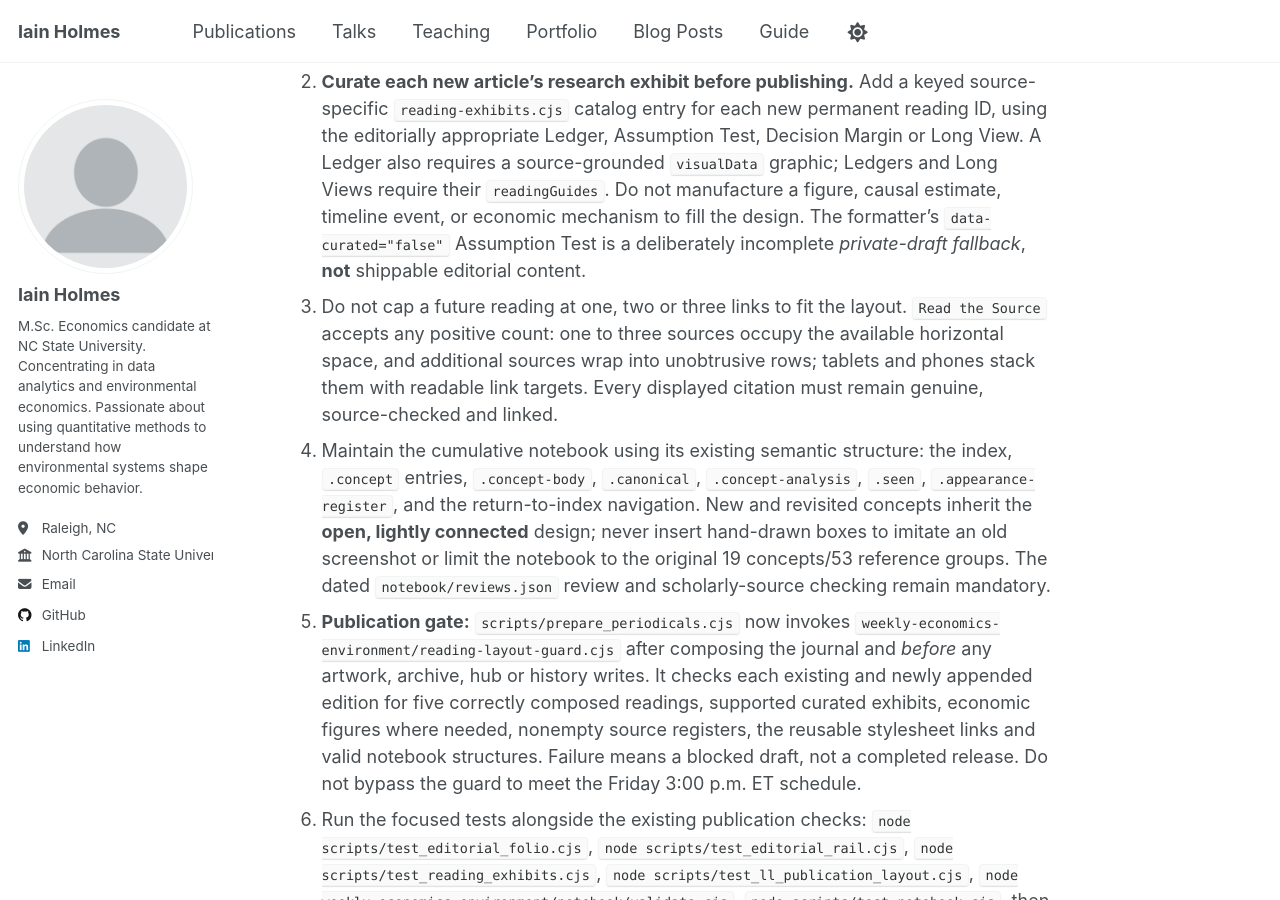
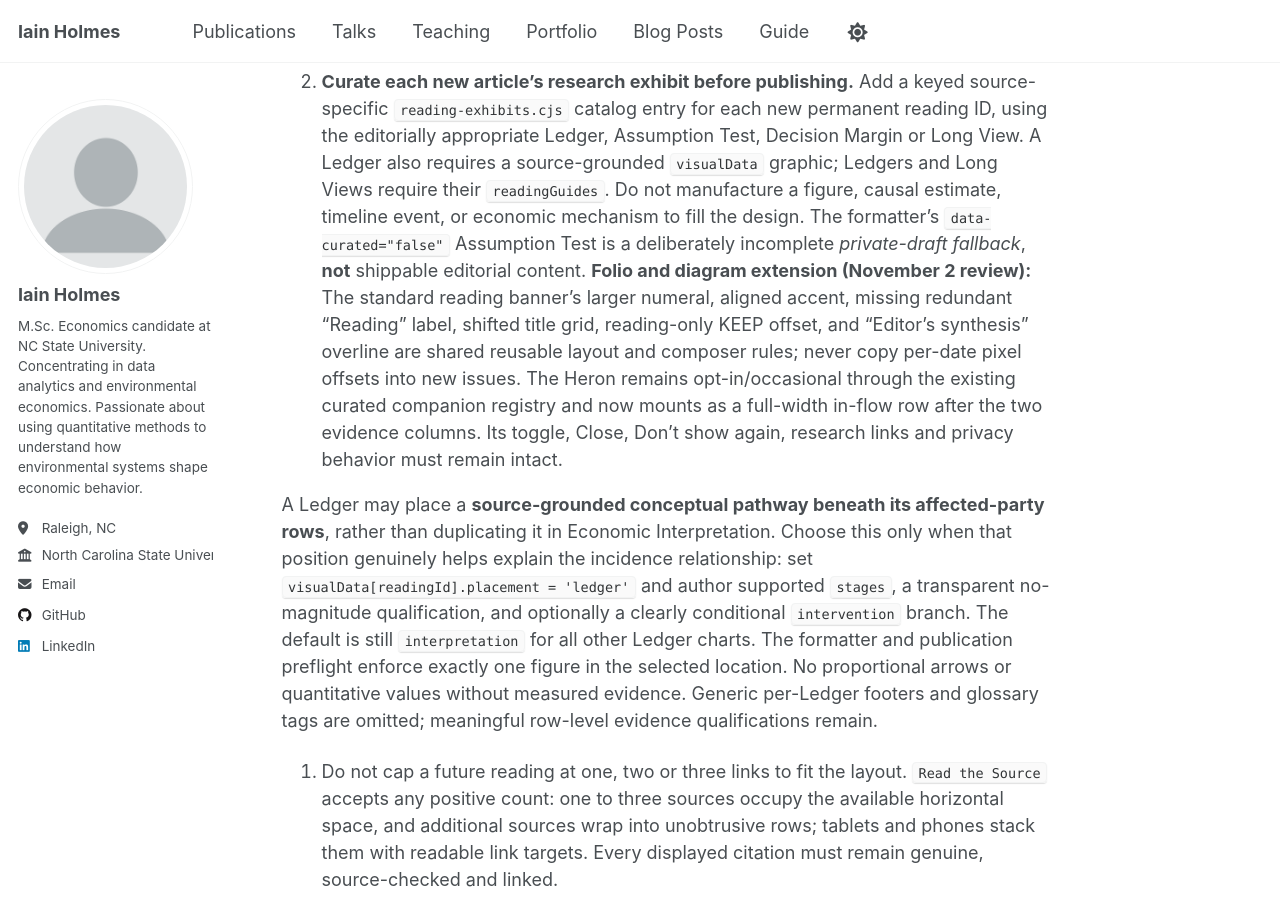
Before and after one commit to iainholmes/iainholmes.github.io, a Jekyll site: the page built from personal-updates/PUBLISHING.md, in a window 1280 px wide and 900 px high, scrolled down 11400 px. Built offline with Jekyll 4.4.1, drawn with Linux system fonts in a browser that asks for light colours; nearby versions of some CDN libraries; our own code applies the rules of GitHub Pages for plain Markdown files; library files that are not in the unit come from our copies; a script that is not in the unit is left out.

Commit message:
Document durable folio, selective incidence pathways and in-flow Heron publishing rules

```diff
--- a/personal-updates/PUBLISHING.md
+++ b/personal-updates/PUBLISHING.md
@@ -100,6 +100,10 @@ Check notebook → article/edition and journal → notebook links on desktop and
 
 1. Author five new readings using the canonical semantic article markup: `.entry-head`, `.article-grid`, `.prose` containing `.finding` and both analytical sections, `.limitation`, `.sources`, and the companion `.research-note`. Keep identifying IDs unique and date-prefixed. **Do not hand-copy the composed `reading-opening`, `feature-spread` or `reading-sources` layout** from another issue. `editorial-folio.cjs` generates the standardized, full-width opening; paired economic interpretation and research exhibit; evidence register; and unboxed, horizontal source register when `scripts/prepare_periodicals.cjs` runs.
 2. **Curate each new article's research exhibit before publishing.** Add a keyed source-specific `reading-exhibits.cjs` catalog entry for each new permanent reading ID, using the editorially appropriate Ledger, Assumption Test, Decision Margin or Long View. A Ledger also requires a source-grounded `visualData` graphic; Ledgers and Long Views require their `readingGuides`. Do not manufacture a figure, causal estimate, timeline event, or economic mechanism to fill the design. The formatter's `data-curated="false"` Assumption Test is a deliberately incomplete *private-draft fallback*, **not** shippable editorial content.
+**Folio and diagram extension (November 2 review):** The standard reading banner's larger numeral, aligned accent, missing redundant "Reading" label, shifted title grid, reading-only KEEP offset, and "Editor's synthesis" overline are shared reusable layout and composer rules; never copy per-date pixel offsets into new issues. The Heron remains opt-in/occasional through the existing curated companion registry and now mounts as a full-width in-flow row after the two evidence columns. Its toggle, Close, Don't show again, research links and privacy behavior must remain intact.
+
+A Ledger may place a **source-grounded conceptual pathway beneath its affected-party rows**, rather than duplicating it in Economic Interpretation. Choose this only when that position genuinely helps explain the incidence relationship: set `visualData[readingId].placement = 'ledger'` and author supported `stages`, a transparent no-magnitude qualification, and optionally a clearly conditional `intervention` branch. The default is still `interpretation` for all other Ledger charts. The formatter and publication preflight enforce exactly one figure in the selected location. No proportional arrows or quantitative values without measured evidence. Generic per-Ledger footers and glossary tags are omitted; meaningful row-level evidence qualifications remain.
+
 3. Do not cap a future reading at one, two or three links to fit the layout. `Read the Source` accepts any positive count: one to three sources occupy the available horizontal space, and additional sources wrap into unobtrusive rows; tablets and phones stack them with readable link targets. Every displayed citation must remain genuine, source-checked and linked.
 4. Maintain the cumulative notebook using its existing semantic structure: the index, `.concept` entries, `.concept-body`, `.canonical`, `.concept-analysis`, `.seen`, `.appearance-register`, and the return-to-index navigation. New and revisited concepts inherit the **open, lightly connected** design; never insert hand-drawn boxes to imitate an old screenshot or limit the notebook to the original 19 concepts/53 reference groups. The dated `notebook/reviews.json` review and scholarly-source checking remain mandatory.
 5. **Publication gate:** `scripts/prepare_periodicals.cjs` now invokes `weekly-economics-environment/reading-layout-guard.cjs` after composing the journal and *before* any artwork, archive, hub or history writes. It checks each existing and newly appended edition for five correctly composed readings, supported curated exhibits, economic figures where needed, nonempty source registers, the reusable stylesheet links and valid notebook structures. Failure means a blocked draft, not a completed release. Do not bypass the guard to meet the Friday 3:00 p.m. ET schedule.
```
